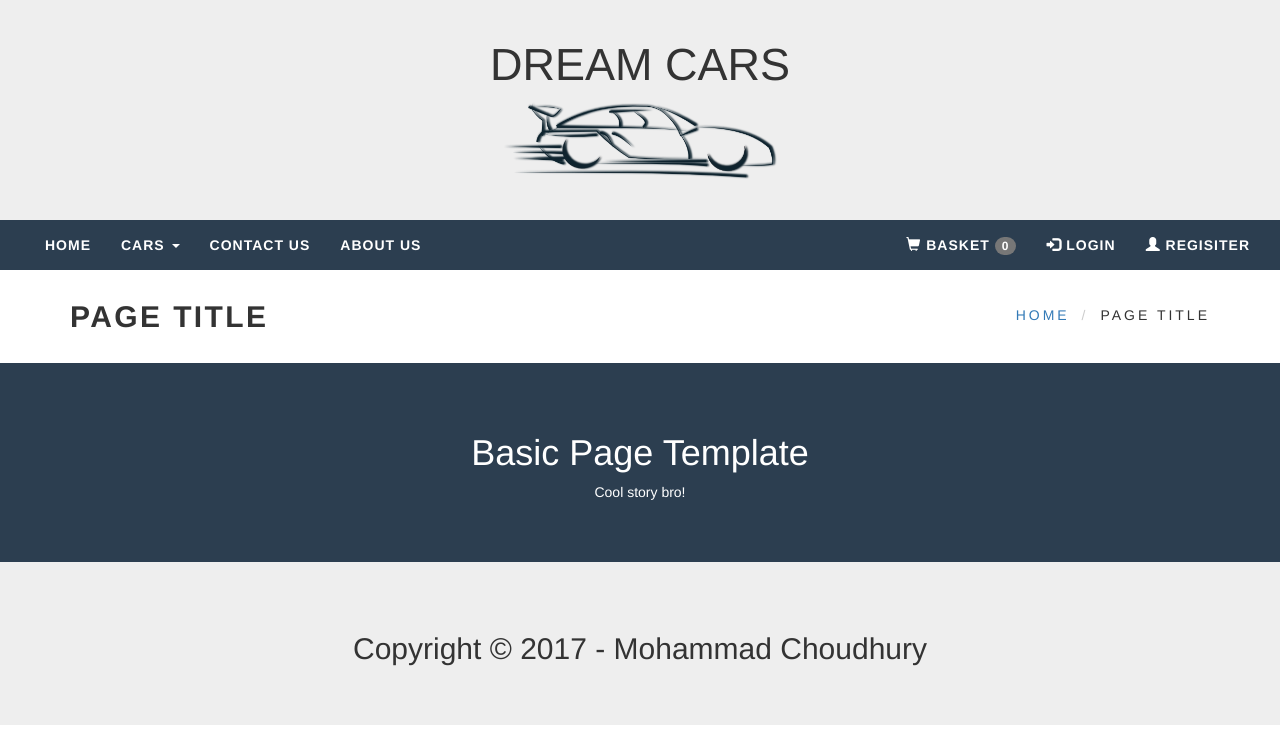
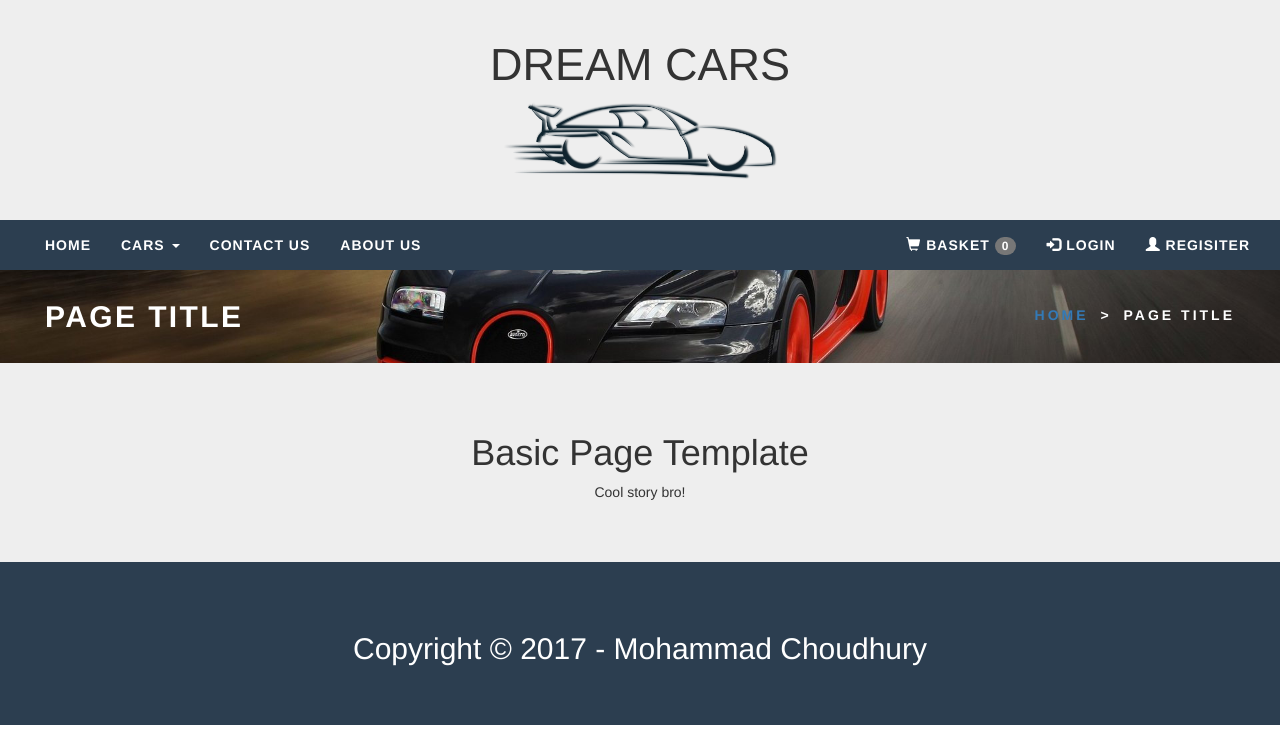
Before and after one commit to mohammadchoudhury/ecommerce-cw, a PHP site: page /template.php in a window 1280 px wide. Shown: the top 752 px of the page. Run offline with PHP 8.4, Linux system fonts and the light colour scheme.

Commit message:
Updated index and colour scheme

```diff
--- a/css/style.css
+++ b/css/style.css
@@ -23,13 +23,15 @@
 .navbar-nav li a:active,
 .navbar-nav li.active a {
 	color: white !important;
-	background-color: #53B1BB !important;
+	/*background-color: #53B1BB !important;*/
+	background-color: #337ab7 !important;
 }
 
 .navbar-default .navbar-nav > .open > a,
 .navbar-default .navbar-nav > .open > a:hover,
 .navbar-default .navbar-nav > .open > a:focus {
-	background-color: #53B1BB !important;
+	/*background-color: #53B1BB !important;*/
+	background-color: #337ab7 !important;
 }
 
 .navbar-fixed-top .navbar-collapse,
@@ -78,8 +80,15 @@
 .gray-bg {
 	background-color: #eee;
 }
+
 .dark-blue-bg {
 	background-color: #2c3e50;
+	color: white;
+}
+
+.blue-bg {
+	/*background-color: #53B1BB;*/
+	background-color: #337ab7;
 	color: white;
 }
 
--- a/footer.php
+++ b/footer.php
@@ -1,3 +1,3 @@
-<section class="gray-bg text-center">
+<section class="dark-blue-bg text-center">
 	<h2>Copyright &copy; 2017 - Mohammad Choudhury</h2>
 </section>
--- a/index.php
+++ b/index.php
@@ -100,7 +100,7 @@
 		</div>
 	</section>
 
-	<section class="dark-blue-bg">
+	<section class="blue-bg">
 		<div class="container">
 			<h1>Some filler text</h1>
 			<h2>Lorem Ipsum</h2>
--- a/template.php
+++ b/template.php
@@ -12,12 +12,15 @@
 	<?php include 'header.php'; ?>
 	<style type="text/css">
 		#heading-breadcrumbs {
-			padding:30px 0;
+			padding:30px;
+		    background: url('img/carousel/Bugatti-Veyron.jpg') no-repeat;
+		    background-position: center;
+		    background-size: cover;
 		}
 
 		#heading-breadcrumbs h1 {
 			margin: 0px;
-			color:#333;
+			color:white;
 			text-transform:uppercase;
 			font-size:30px;
 			font-weight:700;
@@ -44,9 +47,19 @@
 		    text-transform: uppercase;
 		    letter-spacing: 3px;
 		}
+
+		.breadcrumb li {
+			color: white;
+			font-weight: 900;
+		}
+
+		.breadcrumb > li + li::before {
+			content: "> ";
+			color: white;
+		}
 	</style>
 	<div id="heading-breadcrumbs">
-		<div class="container">
+		<div class="container-fluid">
 			<div class="row">
 				<div class="col-md-7">
 					<h1>Page Title</h1>
@@ -63,9 +76,7 @@
 		</div>
 	</div>
 
-
-
-	<section class="dark-blue-bg text-center">
+	<section class="gray-bg text-center">
 		<div class="container">
 			<div class="row">
 				<h1>Basic Page Template</h1>
```
